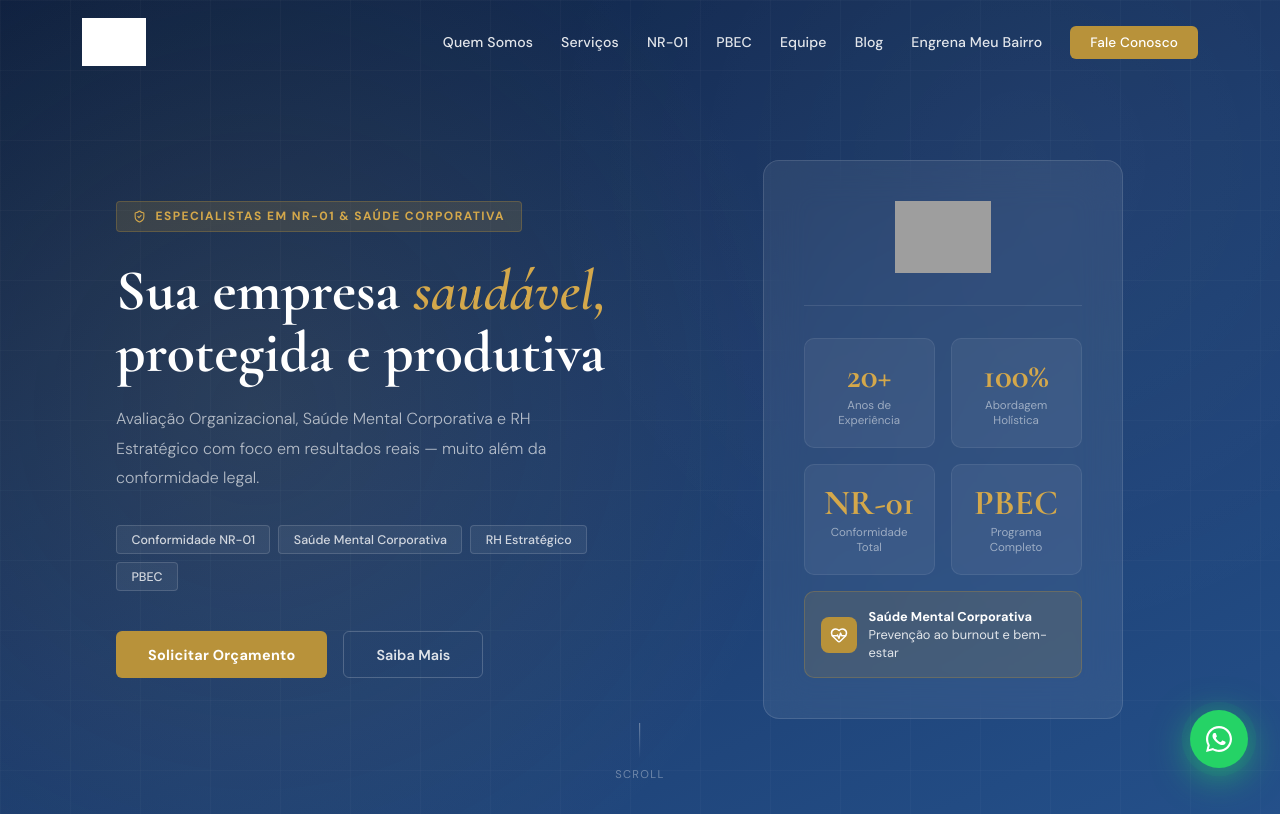
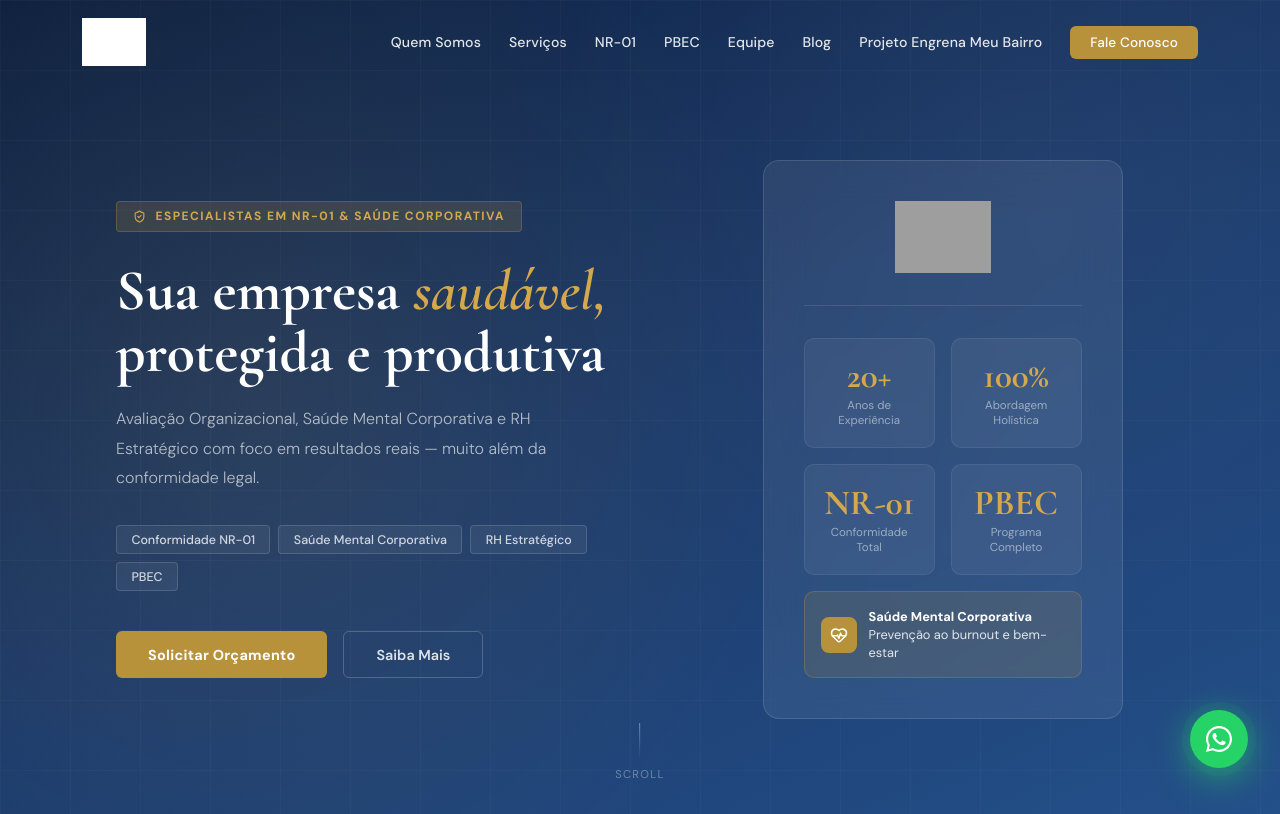
Before and after one commit to leanttro/soscorpotativa, a Flask app: page / in a window 1280 px wide. Shown: the top 814 px of the page. Run offline with Flask 3, Linux system fonts and the light colour scheme; data that the repository does not hold is empty; grey boxes are pictures that could not be loaded.

Commit message:
Update index.html

```diff
--- a/templates/index.html
+++ b/templates/index.html
@@ -1143,7 +1143,7 @@ footer {
   <a href="#pbec" onclick="closeMobile()">PBEC</a>
   <a href="#equipe" onclick="closeMobile()">Equipe</a>
   <a href="#blog" onclick="closeMobile()">Blog</a>
-  <a href="/engrena" onclick="closeMobile()" style="color:var(--gold2)">Engrena Meu Bairro</a>
+  <a href="/engrena" onclick="closeMobile()" style="color:var(--gold2)">Projeto Engrena Meu Bairro</a>
   <a href="#contato" onclick="closeMobile()">Fale Conosco</a>
 </div>
 
@@ -1162,7 +1162,7 @@ footer {
         <li><a href="#pbec">PBEC</a></li>
         <li><a href="#equipe">Equipe</a></li>
         <li><a href="#blog">Blog</a></li>
-        <li><a href="/engrena">Engrena Meu Bairro</a></li>
+        <li><a href="/engrena">Projeto Engrena Meu Bairro</a></li>
         <li><a href="#contato" class="nav-cta-btn">Fale Conosco</a></li>
       </ul>
       <button class="hamburger" onclick="openMobile()" aria-label="Menu">
@@ -2047,7 +2047,7 @@ footer {
           <li><a href="#quem-somos">Quem Somos</a></li>
           <li><a href="#mvv">Missão &amp; Valores</a></li>
           <li><a href="#equipe">Nossa Equipe</a></li>
-          <li><a href="/engrena">Engrena Meu Bairro</a></li>
+          <li><a href="/engrena">Projeto Engrena Meu Bairro</a></li>
           <li><a href="#blog">Blog</a></li>
           <li><a href="#faq">FAQ</a></li>
         </ul>
```
